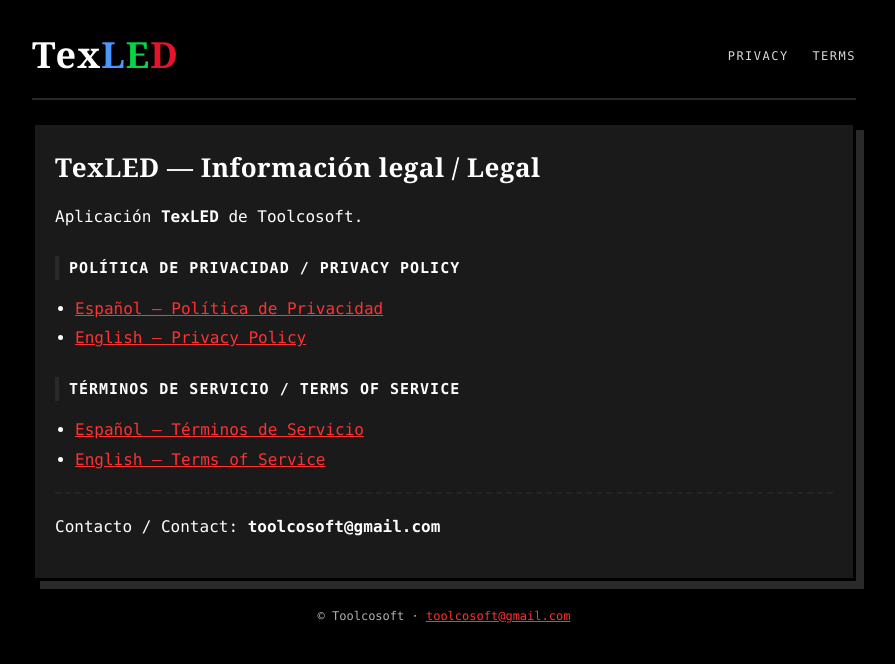
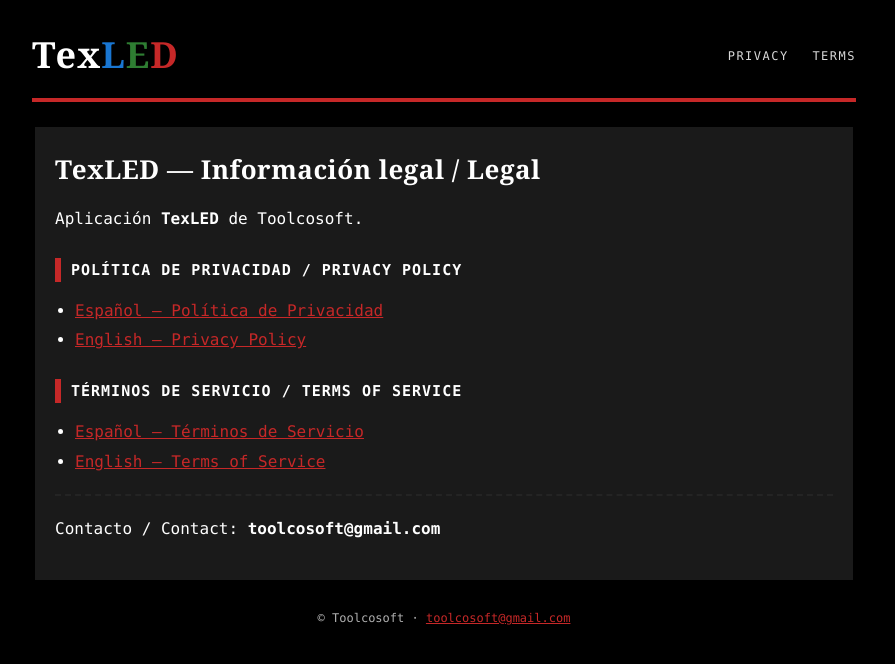
Before and after one commit to THORODER/texled-legal, a Jekyll site: the page built from index.md, in a window 1280 px wide. Shown: the top 664 px of the page, without its empty margins (196-1091 px from the left). Built offline with Jekyll 4.4.1, drawn with Linux system fonts in a browser that asks for light colours.

Commit message:
Update texled.css

```diff
--- a/assets/css/texled.css
+++ b/assets/css/texled.css
@@ -1,13 +1,14 @@
+
 :root {
   --bg: #000000;
   --panel: #1A1A1A;
   --elev: #242424;
   --text: #FFFFFF;
   --muted: #B0B0B0;
-  --accent: #FF3131;
-  --blue: #4D96FF;
-  --green: #05D547;
-  --red: #E6142A;
+  --accent: #C62828;
+  --blue: #1976D2;
+  --green: #2E7D32;
+  --red: #C62828;
 }
 
 * {
@@ -39,7 +40,7 @@ body {
   justify-content: space-between;
   gap: 16px;
   flex-wrap: wrap;
-  border-bottom: 2px solid #2A2A2A;
+  border-bottom: 4px solid var(--accent);
   padding-bottom: 14px;
   margin-bottom: 22px;
 }
@@ -75,7 +76,7 @@ body {
 .card {
   background: var(--panel);
   border: 3px solid #000000;
-  box-shadow: 8px 8px 0 #2A2A2A;
+  box-shadow: none;
   padding: 22px 20px;
 }
 
@@ -90,7 +91,7 @@ body {
   font-size: 15px;
   text-transform: uppercase;
   letter-spacing: 1px;
-  border-left: 4px solid #2A2A2A;
+  border-left: 6px solid var(--accent);
   padding-left: 10px;
   margin: 26px 0 8px;
 }
@@ -132,7 +133,7 @@ body {
   }
   .brand .logo { font-size: 30px; }
   .card {
-    box-shadow: 6px 6px 0 #2A2A2A;
+    box-shadow: none;
     padding: 18px 14px;
   }
 }
```
